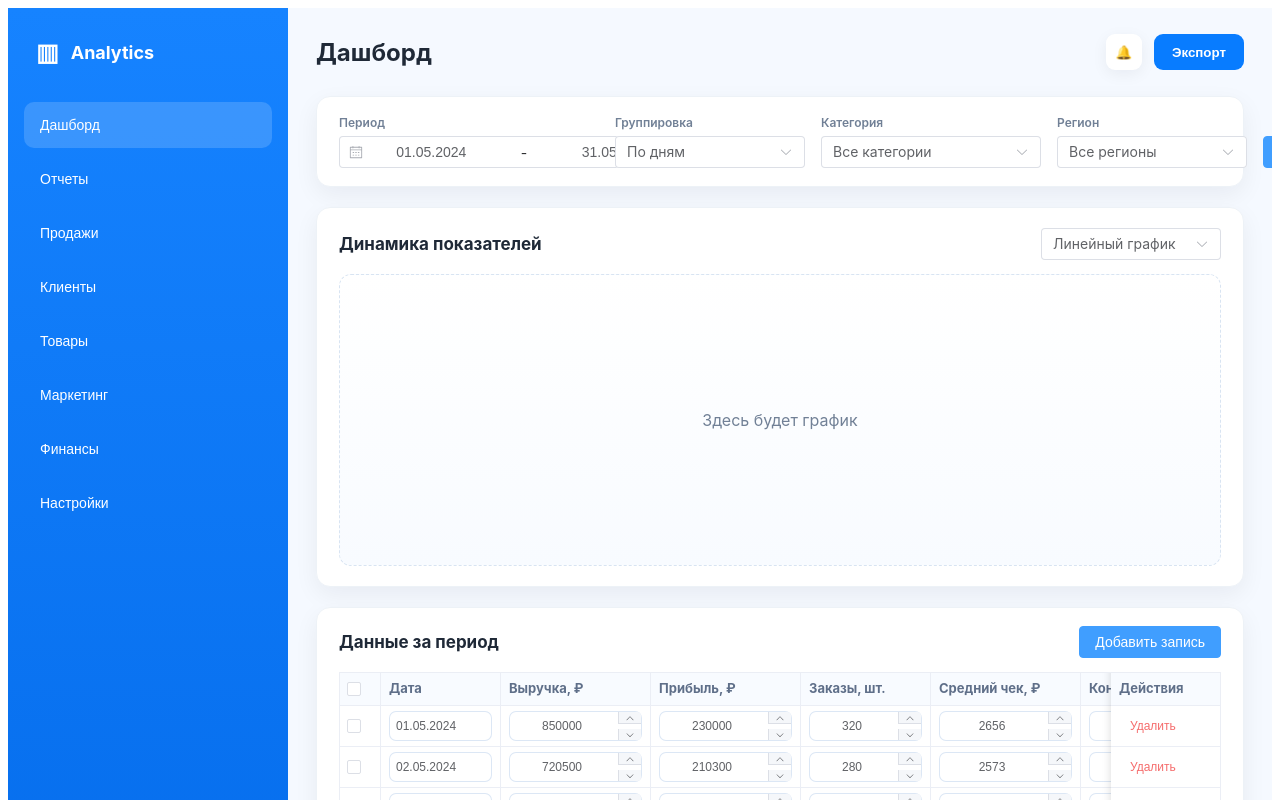
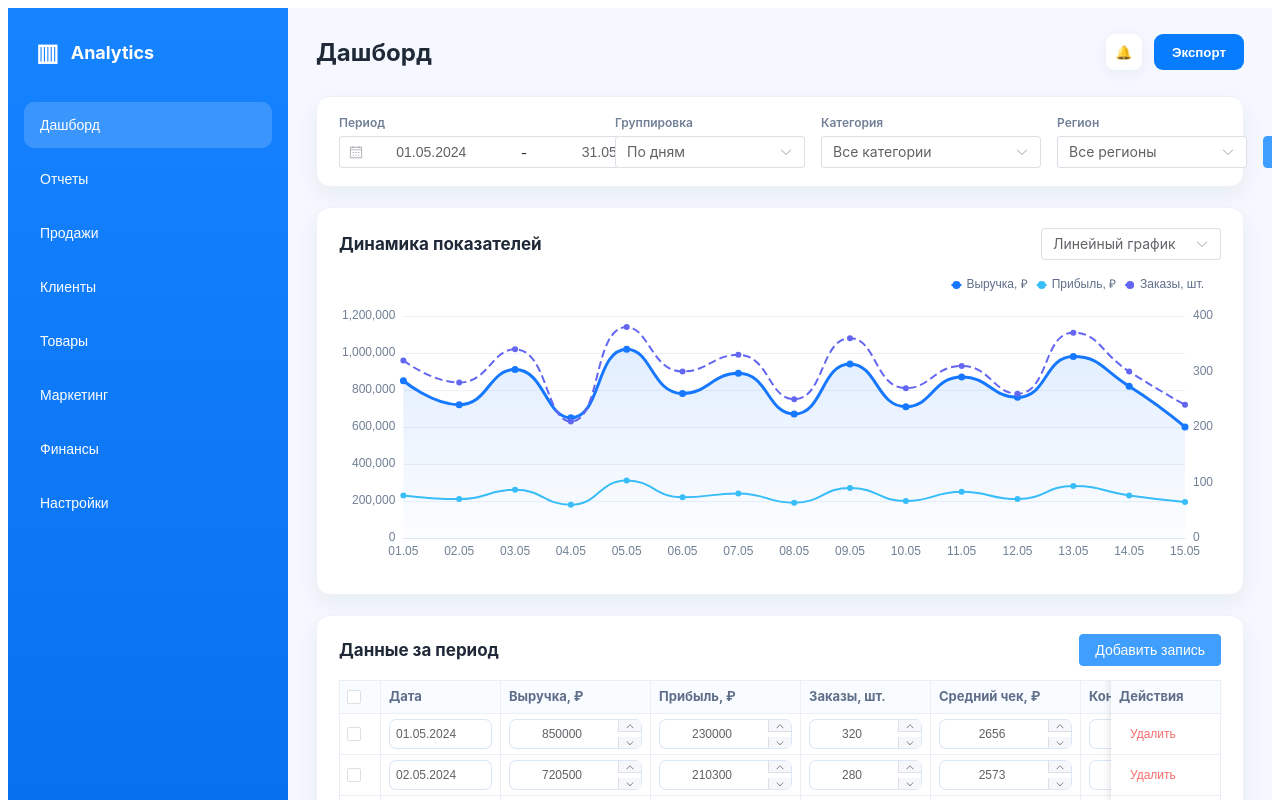
Before and after one commit to mecorion/portalomen, a Vue app: page / in a window 1280 px wide. Shown: the top 800 px of the page. Built offline with nearby package versions, Linux system fonts and the light colour scheme.

Commit message:
Добавлен график и данные графика

```diff
--- /dev/null
+++ b/src/components/dashboard/DashboardChart.vue
@@ -0,0 +1,184 @@
+<template>
+  <v-chart
+    class="chart"
+    :option="chartOption"
+    autoresize
+  />
+</template>
+
+<script setup lang="ts">
+import { computed } from 'vue'
+import VChart from 'vue-echarts'
+import { useDashboardStore } from '../../stores/dashboardStore'
+
+import { use } from 'echarts/core'
+import { CanvasRenderer } from 'echarts/renderers'
+import { LineChart } from 'echarts/charts'
+
+import {
+  GridComponent,
+  TooltipComponent,
+  LegendComponent,
+  DatasetComponent
+} from 'echarts/components'
+
+use([
+  CanvasRenderer,
+  LineChart,
+  GridComponent,
+  TooltipComponent,
+  LegendComponent,
+  DatasetComponent
+])
+
+const dashboardStore = useDashboardStore()
+
+const chartOption = computed(() => ({
+  tooltip: {
+    trigger: 'axis',
+    backgroundColor: '#ffffff',
+    borderColor: '#dce7f5',
+    borderWidth: 1,
+    textStyle: {
+      color: '#1f2937',
+      fontSize: 12
+    }
+  },
+
+  legend: {
+    top: 0,
+    right: 12,
+    itemWidth: 10,
+    itemHeight: 10,
+    textStyle: {
+      color: '#5f6f89',
+      fontSize: 12
+    },
+    data: ['Выручка, ₽', 'Прибыль, ₽', 'Заказы, шт.']
+  },
+
+  grid: {
+    left: 56,
+    right: 36,
+    top: 42,
+    bottom: 36
+  },
+
+  xAxis: {
+    type: 'category',
+    boundaryGap: false,
+    data: dashboardStore.chartLabels,
+    axisLine: {
+      lineStyle: {
+        color: '#dce7f5'
+      }
+    },
+    axisTick: {
+      show: false
+    },
+    axisLabel: {
+      color: '#718096',
+      fontSize: 12
+    }
+  },
+
+  yAxis: [
+    {
+      type: 'value',
+      name: '',
+      axisLabel: {
+        color: '#718096',
+        fontSize: 12
+      },
+      splitLine: {
+        lineStyle: {
+          color: '#edf2f7'
+        }
+      }
+    },
+    {
+      type: 'value',
+      name: '',
+      axisLabel: {
+        color: '#718096',
+        fontSize: 12
+      },
+      splitLine: {
+        show: false
+      }
+    }
+  ],
+
+  series: [
+    {
+      name: 'Выручка, ₽',
+      type: 'line',
+      smooth: true,
+      yAxisIndex: 0,
+      symbol: 'circle',
+      symbolSize: 7,
+      lineStyle: {
+        width: 3,
+        color: '#1677ff'
+      },
+      itemStyle: {
+        color: '#1677ff'
+      },
+      areaStyle: {
+        color: {
+          type: 'linear',
+          x: 0,
+          y: 0,
+          x2: 0,
+          y2: 1,
+          colorStops: [
+            { offset: 0, color: 'rgba(22, 119, 255, 0.18)' },
+            { offset: 1, color: 'rgba(22, 119, 255, 0.02)' }
+          ]
+        }
+      },
+      data: dashboardStore.revenueData
+    },
+    {
+      name: 'Прибыль, ₽',
+      type: 'line',
+      smooth: true,
+      yAxisIndex: 0,
+      symbol: 'circle',
+      symbolSize: 6,
+      lineStyle: {
+        width: 2,
+        color: '#38bdf8'
+      },
+      itemStyle: {
+        color: '#38bdf8'
+      },
+      data: dashboardStore.profitData
+    },
+    {
+      name: 'Заказы, шт.',
+      type: 'line',
+      smooth: true,
+      yAxisIndex: 1,
+      symbol: 'circle',
+      symbolSize: 6,
+      lineStyle: {
+        width: 2,
+        type: 'dashed',
+        color: '#6366f1'
+      },
+      itemStyle: {
+        color: '#6366f1'
+      },
+      data: dashboardStore.ordersData
+    }
+  ]
+}))
+</script>
+
+<style scoped>
+.chart {
+  width: 100%;
+  height: 300px;
+}
+</style>
--- a/src/views/dashboard/DashboardView.vue
+++ b/src/views/dashboard/DashboardView.vue
@@ -92,9 +92,7 @@
                     </el-select>
                 </div>
 
-                <div class="chart-placeholder">
-                    Здесь будет график
-                </div>
+                <DashboardChart />
             </section>
 
             <section class="table-card">
@@ -174,6 +172,7 @@
 <script setup lang="ts">
 import { reactive } from 'vue'
 import { useDashboardStore } from '../../stores/dashboardStore'
+import DashboardChart from '../../components/dashboard/DashboardChart.vue'
 
 const dashboardStore = useDashboardStore()
 
```
